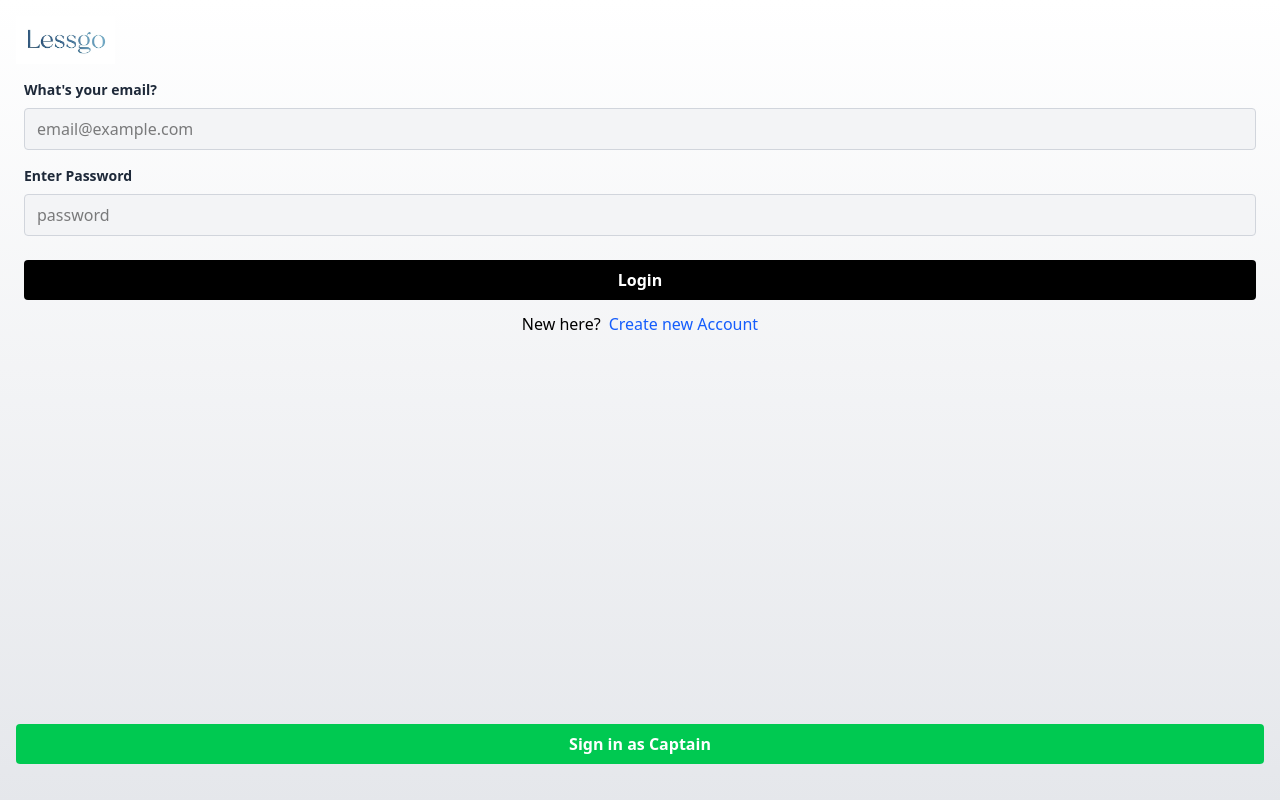
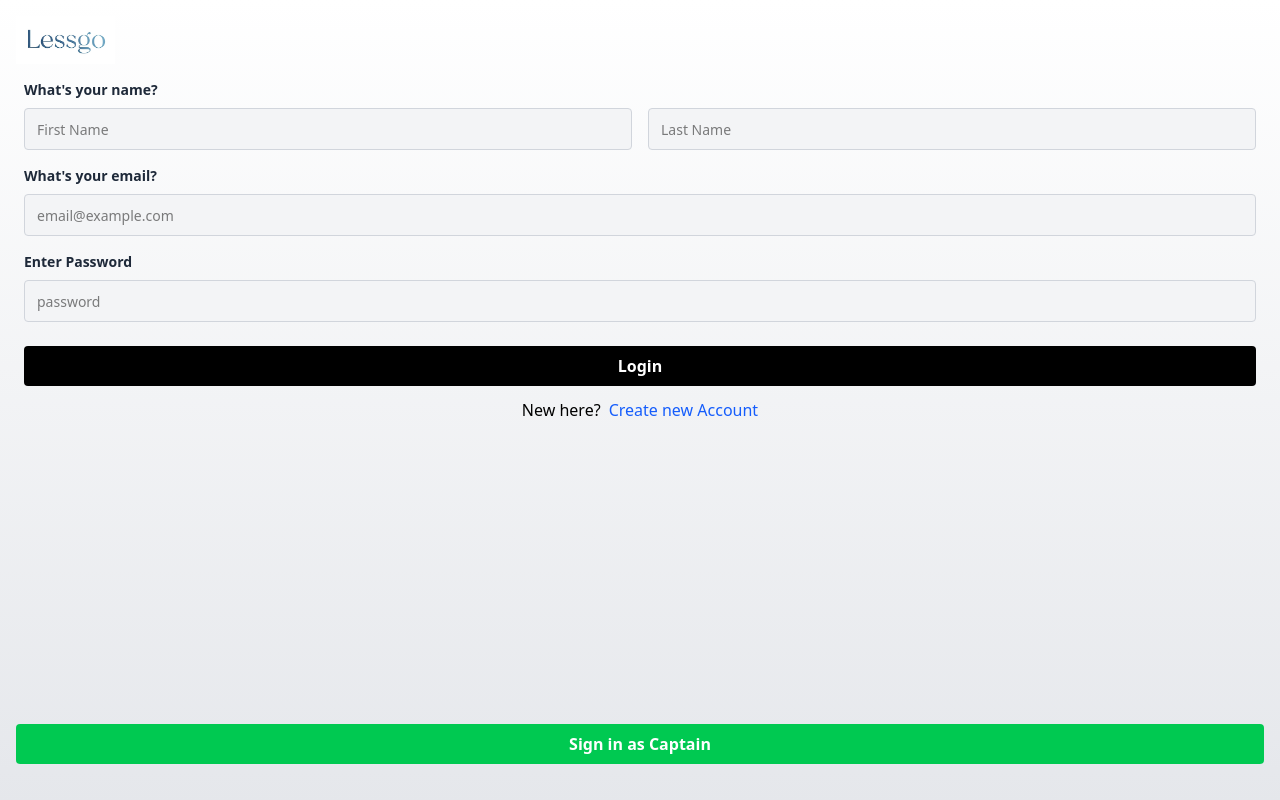
Before and after one commit to au7anmolupadhyay/Lessgo, a React (Vite) app in the folder frontend/: page /signup in a window 1280 px wide. Built offline with nearby package versions, Linux system fonts and the light colour scheme.

Commit message:
updated file

```diff
--- a/frontend/src/pages/UserSignup.jsx
+++ b/frontend/src/pages/UserSignup.jsx
@@ -6,31 +6,66 @@ const UserSignup = () => {
   const [email, setEmail] = useState('');
   const [password, setPassword] = useState('');
   const [userData, setUserData] = useState({});
+  const [firstName, setFirstName] = useState('');
+  const [lastName, setLastName] = useState('');
 
   const submitHandler = (e)=>{
     e.preventDefault();
 
-    setUserData({email:email, password:password});
+    setUserData({
+      userName:{
+        firstName:firstName,
+        lastName:lastName
+      },
+      email:email,
+      password:password
+    })
     //console.log(userData);   this wont log the data because the state is not updated immediately so it will log the old data
-    console.log({email, password});
+    console.log({userName, email, password});
 
     //when submitted clear the input fields
+    setFirstName('');
+    setLastName('')
     setEmail('');
     setPassword('');
   }
 
 
   return (
-    <form onSubmit={(e)=>submitHandler(e)}>
+    <form onSubmit={(e)=>(e)}>
       <div className="flex flex-col min-h-screen bg-gradient-to-b from-white to-gray-200">
 
         <div className="p-4">
           <img src="/logo.png" alt="Lessgo Logo" className="h-12" />
         </div>
 
+        <div className="mb-4 px-6">
+            <label className="block text-gray-800 text-sm font-semibold mb-2">
+              What's your name?
+            </label>
+            <div className="flex gap-4">
+            <input
+              type="name"
+              required
+              value={firstName}
+              onChange={(e) => setFirstName(e.target.value)}
+              placeholder="First Name"
+              className="w-full px-3 py-2 border border-gray-300 rounded bg-gray-100 focus:outline-none placeholder:text-sm"
+            />
+            <input
+              type="name"
+              required
+              value={lastName}
+              onChange={(e) => setLastName(e.target.value)}
+              placeholder="Last Name"
+              className="w-full px-3 py-2 border border-gray-300 rounded bg-gray-100 focus:outline-none placeholder:text-sm"
+            />
+            </div>
+        </div>
+
         <div className="px-6">
           <div className="mb-4">
-            <label className="block text-gray-800 text-sm font-semibold mb-2">
+            <label className="block text-gray-800 text-sm font-semibold mb-2 placeholder:text-sm">
               What's your email?
             </label>
             <input
@@ -39,7 +74,7 @@ const UserSignup = () => {
               value={email}
               onChange={(e) => setEmail(e.target.value)}
               placeholder="email@example.com"
-              className="w-full px-3 py-2 border border-gray-300 rounded bg-gray-100 focus:outline-none"
+              className="w-full px-3 py-2 border border-gray-300 rounded bg-gray-100 focus:outline-none placeholder:text-sm"
             />
           </div>
           <div className="mb-6">
@@ -52,7 +87,7 @@ const UserSignup = () => {
               value = {password}
               onChange = {(e)=>setPassword(e.target.value)}
               placeholder="password"
-              className="w-full px-3 py-2 border border-gray-300 rounded bg-gray-100 focus:outline-none"
+              className="w-full px-3 py-2 border border-gray-300 rounded bg-gray-100 focus:outline-none placeholder:text-sm"
             />
           </div>
           <button
```
